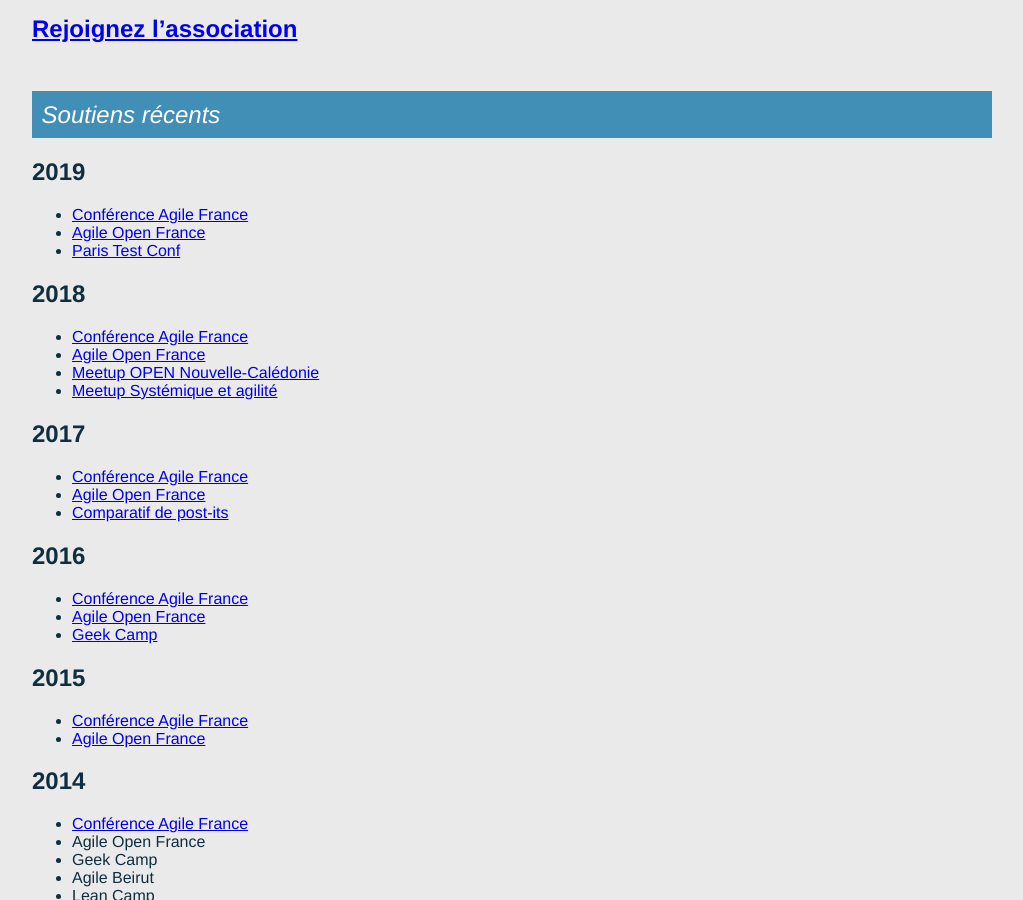
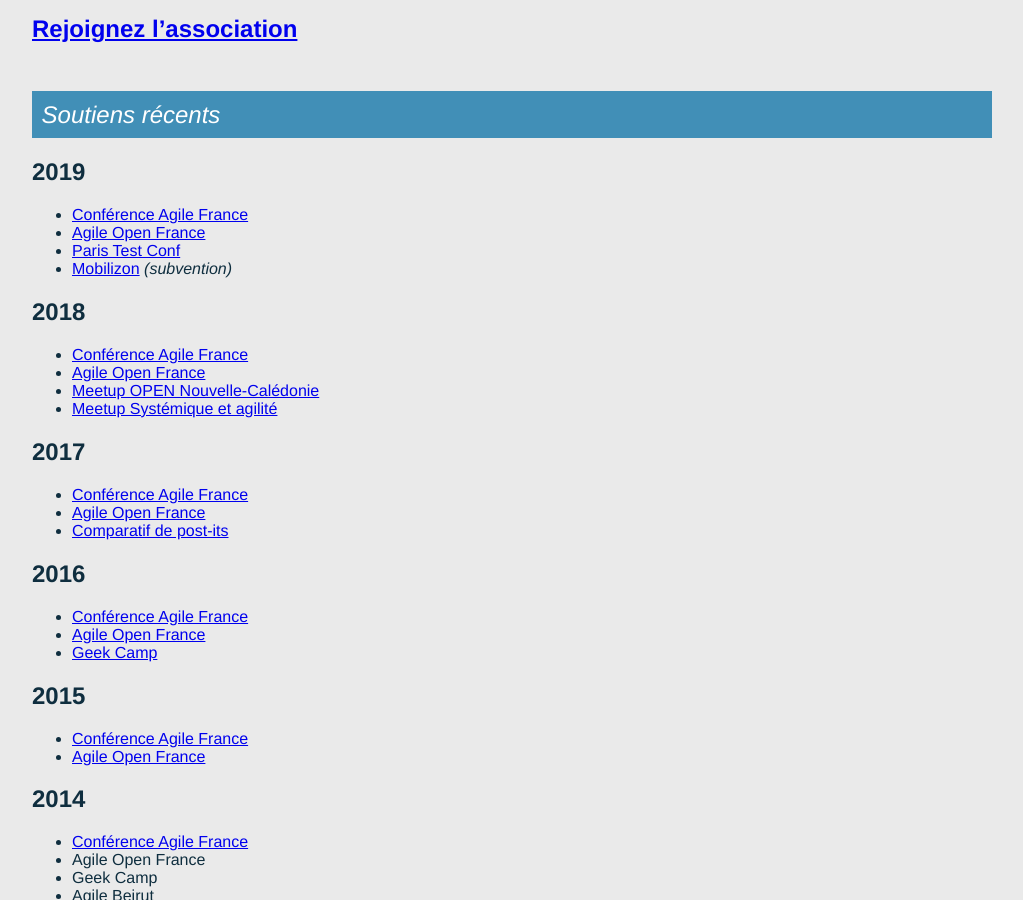
Before and after one commit to AgileFrance/AgileFrance.github.io, a Jekyll site: the page built from _pages/index.md, in a window 1280 px wide and 900 px high, scrolled down 1055 px. Shown: the whole window, without its empty margins (128-1151 px from the left). Built offline with Jekyll 4.4.1, drawn with Linux system fonts in a browser that asks for light colours; our own code applies the rules of GitHub Pages for plain Markdown files.

Commit message:
Ajoute Mobilizon aux soutiens 2019

```diff
--- a/_pages/index.md
+++ b/_pages/index.md
@@ -41,6 +41,7 @@
 - [Conférence Agile France](https://2019.conf.agile-france.org)
 - [Agile Open France](http://agileopenfrance.com/)
 - [Paris Test Conf](https://paristestconf.com)
+- [Mobilizon](https://joinmobilizon.org) _(subvention)_
 
 ## 2018
 
```
